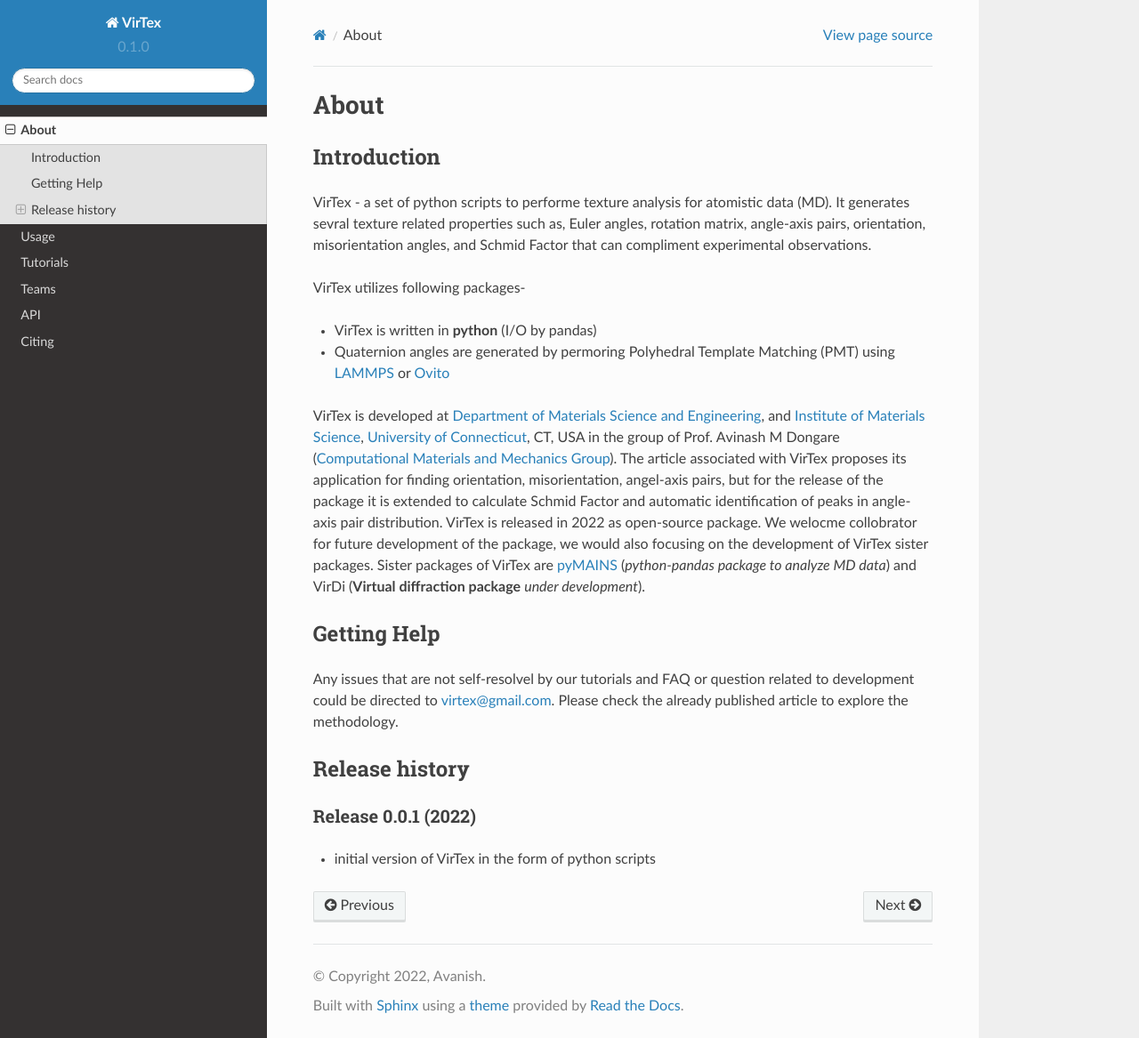
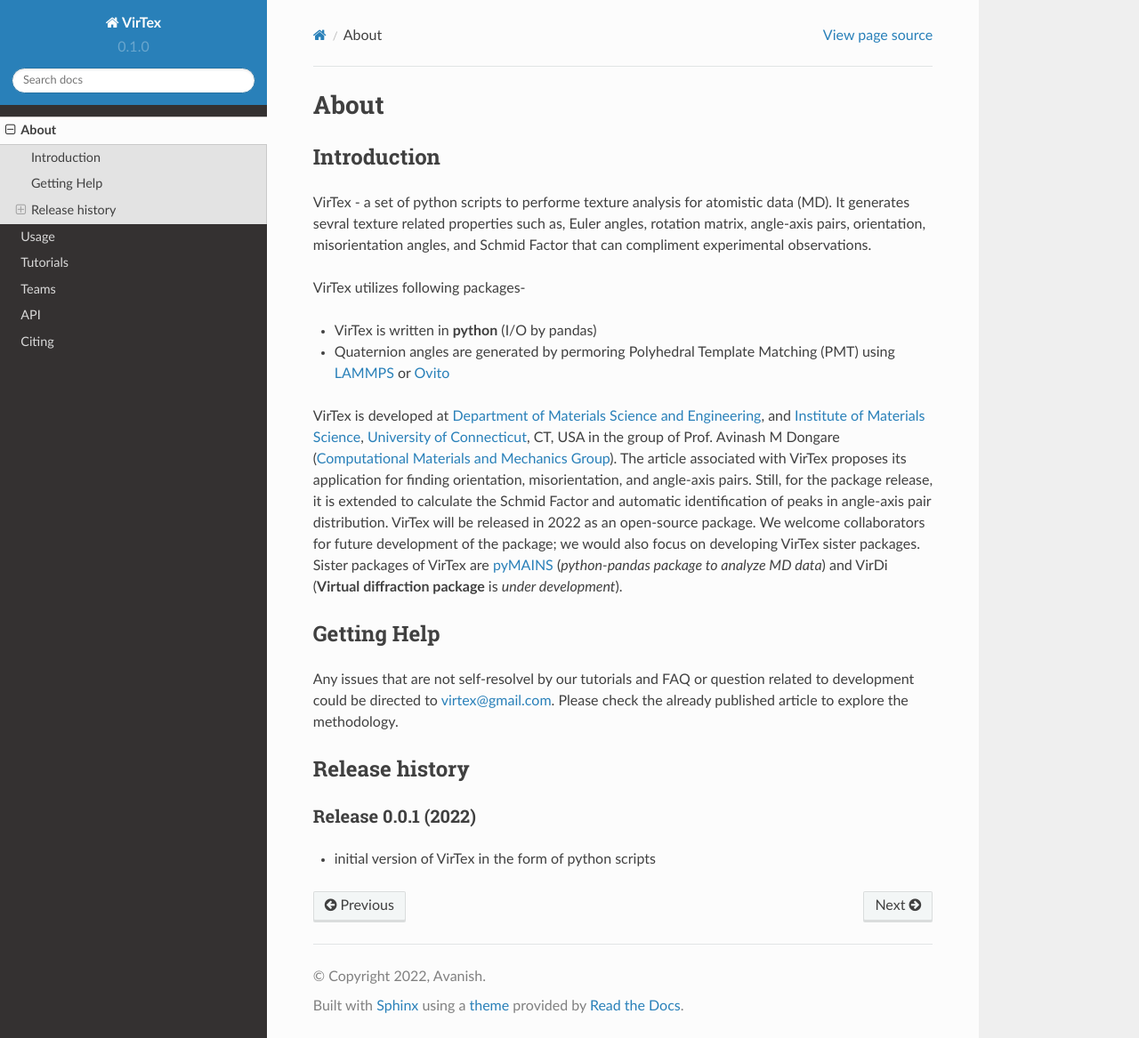
Before and after one commit to mavanish/VirTex, a Sphinx documentation site: the page built from docs/source/about.rst, in a window 1280 px wide and 1167 px high. Shown: the whole window at 89% size. Built offline with Sphinx 7.4.7 and the Read the Docs theme 2.0.0, drawn with Linux system fonts in a browser that asks for light colours; pages that are not in the unit, such as notebooks, are missing from menus.

Commit message:
Update about.rst

```diff
--- a/docs/source/about.rst
+++ b/docs/source/about.rst
@@ -12,7 +12,7 @@
 * VirTex is written in **python** (I/O by pandas)
 * Quaternion angles are generated by permoring Polyhedral Template Matching (PMT) using `LAMMPS <https://www.lammps.org/#gsc.tab=0>`_ or `Ovito <https://www.ovito.org/>`_
 
-VirTex is developed at `Department of Materials Science and Engineering <https://mse.engr.uconn.edu/>`_, and `Institute of Materials Science <https://www.ims.uconn.edu/>`_, `University of Connecticut <https://uconn.edu/>`_, CT, USA in the group of Prof. Avinash M Dongare (`Computational Materials and Mechanics Group <https://dongare.group.uconn.edu/>`_). The article associated with VirTex proposes its application for finding orientation, misorientation, angel-axis pairs, but for the release of the package it is extended to calculate Schmid Factor and automatic identification of peaks in angle-axis pair distribution. VirTex is released in 2022 as open-source package. We welocme collobrator for future development of the package, we would also focusing on the development of VirTex sister packages. Sister packages of VirTex are `pyMAINS <https://github.com/mrcavam/pyMAINS>`_ (*python-pandas package to analyze MD data*) and VirDi (**Virtual diffraction package** *under development*).
+VirTex is developed at `Department of Materials Science and Engineering <https://mse.engr.uconn.edu/>`_, and `Institute of Materials Science <https://www.ims.uconn.edu/>`_, `University of Connecticut <https://uconn.edu/>`_, CT, USA in the group of Prof. Avinash M Dongare (`Computational Materials and Mechanics Group <https://dongare.group.uconn.edu/>`_). The article associated with VirTex proposes its application for finding orientation, misorientation, and angle-axis pairs. Still, for the package release, it is extended to calculate the Schmid Factor and automatic identification of peaks in angle-axis pair distribution. VirTex will be released in 2022 as an open-source package. We welcome collaborators for future development of the package; we would also focus on developing VirTex sister packages. Sister packages of VirTex are `pyMAINS <https://github.com/mrcavam/pyMAINS>`_ (*python-pandas package to analyze MD data*) and VirDi (**Virtual diffraction package** is *under development*).
 
 ***************
 Getting Help
```
